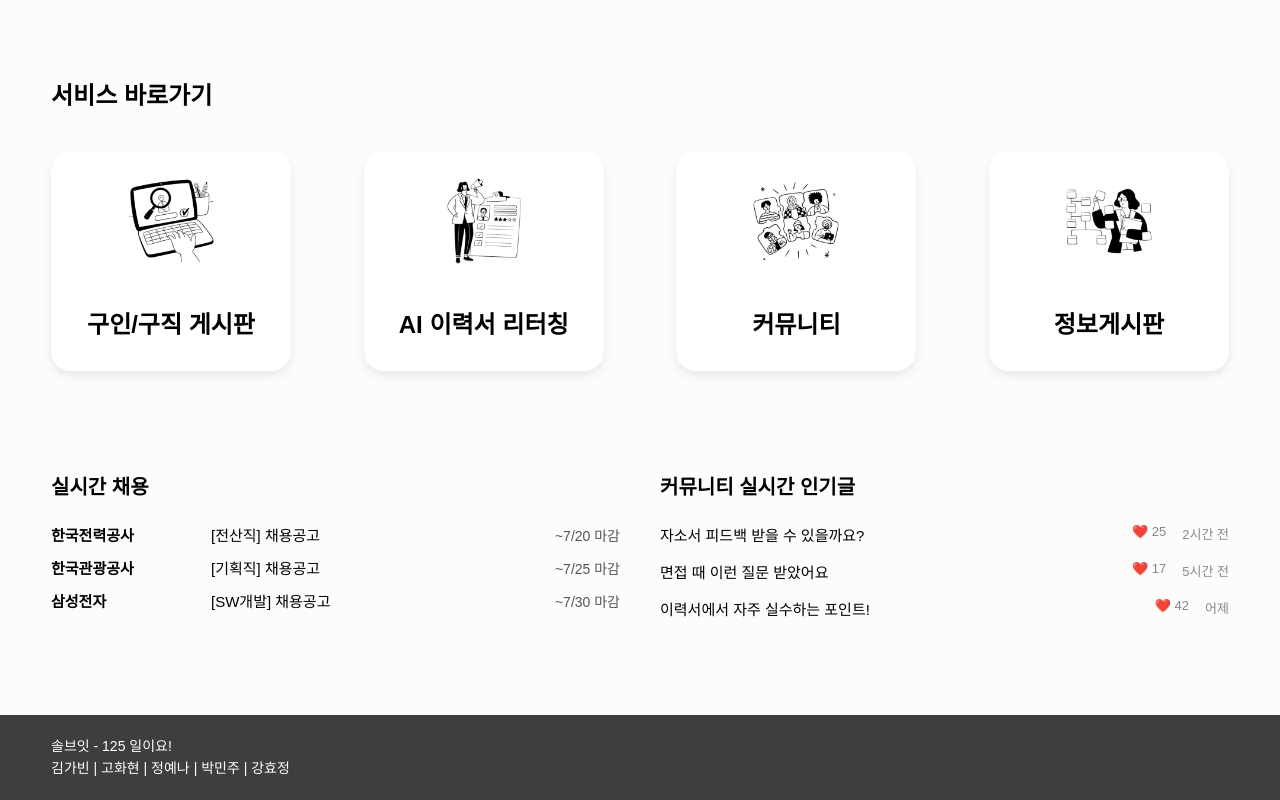
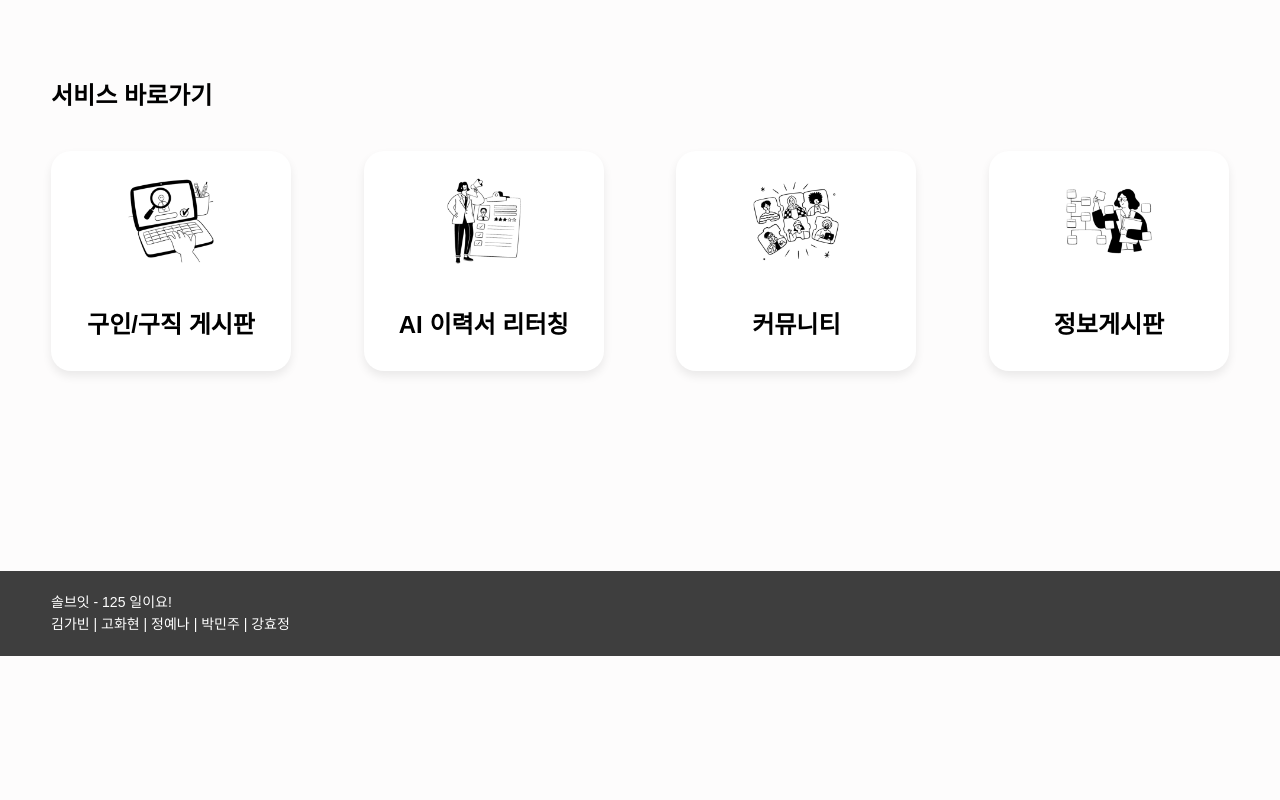
Before and after one commit to mingging27/125, a React (Create React App) app in the folder app-125/: page / in a window 1280 px wide. Shown: the part 518-1318 px from the top of the page. After the commit the page ends 1174 px from the top, so only its background shows below. Built offline with nearby package versions, Linux system fonts and the light colour scheme; the HTML template or start-up script is replaced by a standard one.

Commit message:
feat: 메인페이지 page navigation 수정

```diff
--- a/app-125/package.json
+++ b/app-125/package.json
@@ -10,10 +10,7 @@
     "@testing-library/jest-dom": "^6.6.3",
     "@testing-library/react": "^16.3.0",
     "@testing-library/user-event": "^13.5.0",
-<<<<<<< HEAD
-=======
     "axios": "^1.11.0",
->>>>>>> hyo/api
     "framer-motion": "^12.23.6",
     "react": "^19.1.0",
     "react-dom": "^19.1.0",
--- a/app-125/src/pages/Mainpage.jsx
+++ b/app-125/src/pages/Mainpage.jsx
@@ -35,7 +35,6 @@ const BannerTitle = styled.h2`
   font-size: 32px;
   font-weight: 700;
   margin: 0;
-
 `;
 
 const BannerSubtitle = styled.p`
@@ -84,7 +83,7 @@ const BannerButtonSecondary = styled.button`
 
 const Section = styled.section`
   max-width: 1178px;
-  margin: 80px auto 0 auto;
+  margin: 80px auto 200px auto;
 `;
 
 const SectionTitle = styled.h3`
@@ -133,120 +132,19 @@ const CardText = styled.p`
   text-align: center;
 `;
 
-const RealtimeSection = styled.section`
-  display: flex;
-  justify-content: space-between;
-  gap: 40px;
-  max-width: 1178px;
-  margin: 80px auto;
-`;
-
-const RealtimeBlock = styled.div`
-  flex: 1;
-`;
-
-const BlockTitle = styled.h3`
-  font-size: 20px;
-  font-weight: 900;
-  margin-bottom: 24px;
-`;
-
-const RecruitItem = styled.div`
-  display: flex;
-  align-items: center;
-  margin-bottom: 12px;
-  font-size: 15px;
-`;
-
-const Company = styled.div`
-  width: 160px;
-  font-weight: bold;
-`;
-
-const Role = styled.div`
-  flex: 1;
-`;
-
-const Deadline = styled.div`
-  width: 100px;
-  text-align: right;
-  color: #555;
-  font-size: 14px;
-`;
-
-const CommunityItem = styled.div`
-  display: flex;
-  justify-content: space-between;
-  margin-bottom: 16px;
-  font-size: 15px;
-`;
-
-const PostTitle = styled.span`
-  flex: 1;
-  font-weight: 500;
-`;
-
-const PostMeta = styled.div`
-  display: flex;
-  gap: 16px;
-  color: #888;
-  font-size: 13px;
-`;
-
-
 function MainPage() {
-
   const navigate = useNavigate();
-
-  // 더미 데이터
-  const recruitList = [
-    {
-      company: "한국전력공사",
-      role: "전산직",
-      deadline: "~7/20 마감",
-    },
-    {
-      company: "한국관광공사",
-      role: "기획직",
-      deadline: "~7/25 마감",
-    },
-    {
-      company: "삼성전자",
-      role: "SW개발",
-      deadline: "~7/30 마감",
-    },
-  ];
-
-  const postList = [
-    {
-      title: "자소서 피드백 받을 수 있을까요?",
-      likes: 25,
-      time: "2시간 전",
-    },
-    {
-      title: "면접 때 이런 질문 받았어요",
-      likes: 17,
-      time: "5시간 전",
-    },
-    {
-      title: "이력서에서 자주 실수하는 포인트!",
-      likes: 42,
-      time: "어제",
-    },
-  ];
-
   return (
     <>
       <Header />
       <PageWrapper>
-
         <Banner>
           <BannerContent>
             <BannerTitle>125 일이요! :</BannerTitle>
             <BannerSubtitle>한 번 더, 두 번째 기회, 다섯 가지의 가능성!</BannerSubtitle>
             <ButtonGroup>
-              <BannerButtonPrimary>이력서 리터칭 시작하기</BannerButtonPrimary>
-              <BannerButtonSecondary>채용 공고 바로가기</BannerButtonSecondary>
+              <BannerButtonPrimary onClick={() => navigate('/resume')}>이력서 리터칭 시작하기</BannerButtonPrimary>
+              <BannerButtonSecondary onClick={() => navigate('/recruit')}>채용 공고 바로가기</BannerButtonSecondary>
             </ButtonGroup>
           </BannerContent>
         </Banner>
@@ -258,49 +156,20 @@ function MainPage() {
               <CardImage src={JobResearchImg} alt="구인/구직 게시판" />
               <CardText>구인/구직 게시판</CardText>
             </Card>
-            <Card>
+            <Card onClick={() => navigate('/resume')}>
               <CardImage src={AIRetouchingImg} alt="AI 이력서 리터칭" />
               <CardText>AI 이력서 리터칭</CardText>
             </Card>
-            <Card>
+            <Card onClick={() => navigate('/community')}>
               <CardImage src={CommunityImg} alt="커뮤니티" />
               <CardText>커뮤니티</CardText>
             </Card>
-            <Card>
+            <Card onClick={() => navigate('/infoboard/trend')}>
               <CardImage src={InfoBroadImg} alt="정보게시판" />
               <CardText>정보게시판</CardText>
             </Card>
-
           </CardContainer>
         </Section>
-
-        <RealtimeSection>
-          {/* 실시간 채용 */}
-          <RealtimeBlock>
-            <BlockTitle>실시간 채용</BlockTitle>
-            {recruitList.map((item, idx) => (
-              <RecruitItem key={idx}>
-                <Company>{item.company}</Company>
-                <Role>[{item.role}] 채용공고</Role>
-                <Deadline>{item.deadline}</Deadline>
-              </RecruitItem>
-            ))}
-          </RealtimeBlock>
-
-          {/* 커뮤니티 인기글 */}
-          <RealtimeBlock>
-            <BlockTitle>커뮤니티 실시간 인기글</BlockTitle>
-            {postList.map((post, idx) => (
-              <CommunityItem key={idx}>
-                <PostTitle>{post.title}</PostTitle>
-                <PostMeta>
-                  <div>❤️ {post.likes}</div>
-                  <div>{post.time}</div>
-                </PostMeta>
-              </CommunityItem>
-            ))}
-          </RealtimeBlock>
-        </RealtimeSection>
 
         <Footer />
       </PageWrapper>
```
Also changed, not shown: 1 other file (tests, documents, lock files or other folders).
